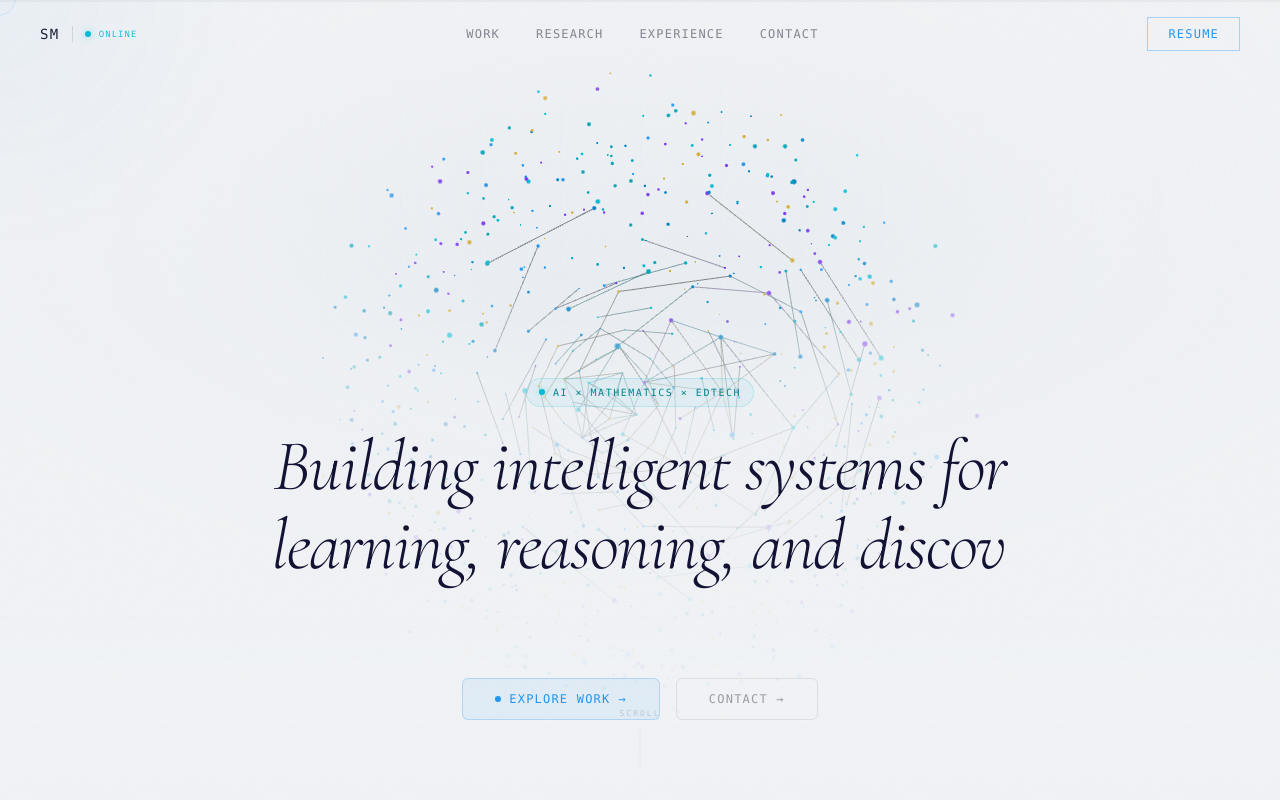
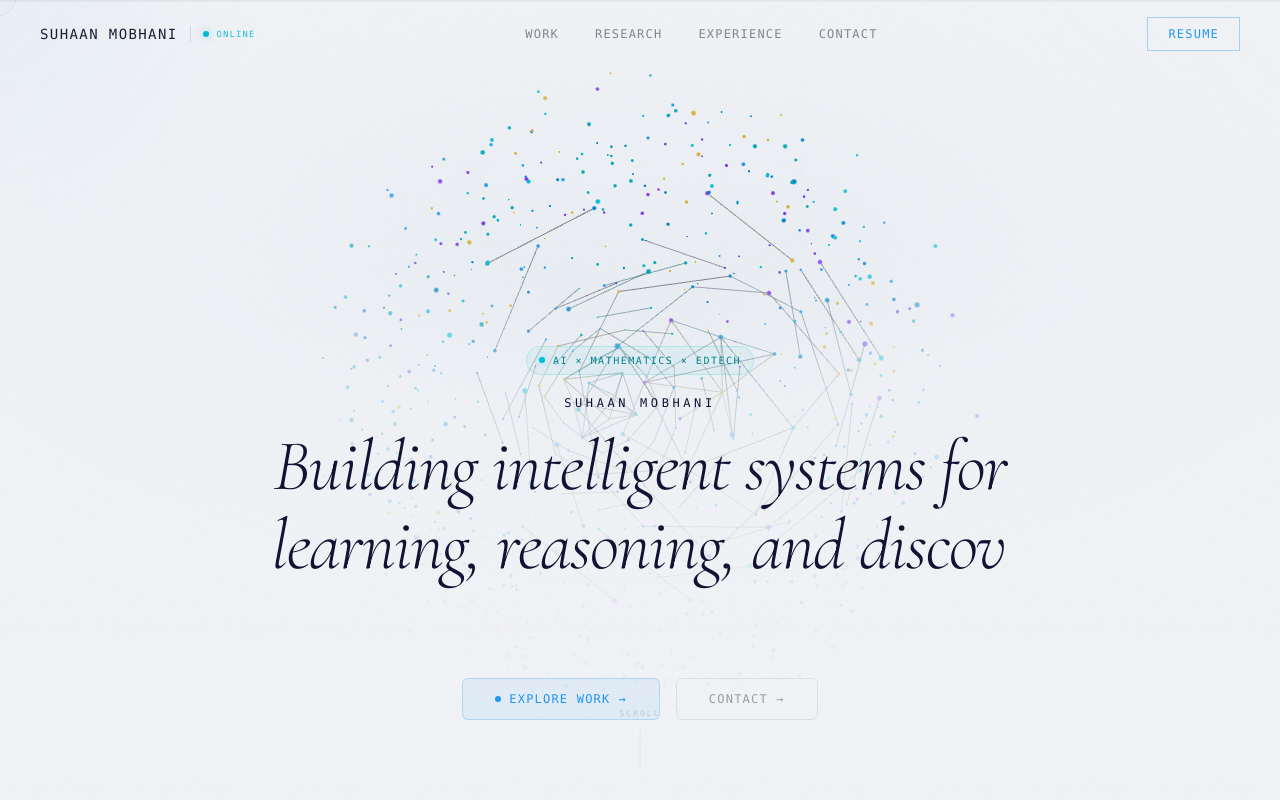
Before and after one commit to suhaanm/suhaan-personal-website, a React (Vite) app: page / in a window 1280 px wide. Shown: the top 800 px of the page. Built offline with nearby package versions, Linux system fonts and the light colour scheme; the HTML template or start-up script is replaced by a standard one.

Commit message:
Update site heading to full name and update contact email

```diff
--- a/src/components/Navigation.tsx
+++ b/src/components/Navigation.tsx
@@ -51,7 +51,7 @@ export default function Navigation() {
           onClick={(e) => { e.preventDefault(); const lenis = getLenis(); if (lenis) lenis.scrollTo(0); }}
         >
           <span className="font-mono text-sm tracking-widest uppercase" style={{ color: logoColor }}>
-            SM
+            Suhaan Mobhani
           </span>
           <span
             className="hidden md:inline-block w-px h-4"
--- a/src/sections/Contact.tsx
+++ b/src/sections/Contact.tsx
@@ -15,7 +15,7 @@ export default function Contact() {
   const sectionRef = useScrollAnimation<HTMLElement>({ type: 'fade-up', childSelector: '.reveal-item', stagger: 0.12, start: 'top 80%' });
   const [formData, setFormData] = useState({ name: '', email: '', message: '' });
 
-  const handleSubmit = (e: React.FormEvent) => { e.preventDefault(); alert('Please email directly at suhaan.mobhani25@imperial.ac.uk'); };
+  const handleSubmit = (e: React.FormEvent) => { e.preventDefault(); alert('Please email directly at suhaan@mobhani.com'); };
 
   const inputStyle: React.CSSProperties = {
     background: 'var(--input-bg)',
@@ -41,7 +41,7 @@ export default function Contact() {
           <div className="reveal-item space-y-6 md:space-y-8">
             <div>
               <span className="font-mono-accent block mb-2 md:mb-3" style={{ color: '#7A8B6F', fontSize: '9px' }}>EMAIL</span>
-              <a href="mailto:suhaan.mobhani25@imperial.ac.uk" className="font-mono text-sm md:text-lg transition-all duration-300 hover:text-[#00BCD4] block" style={{ color: '#2196F3' }}>suhaan.mobhani25@imperial.ac.uk</a>
+              <a href="mailto:suhaan@mobhani.com" className="font-mono text-sm md:text-lg transition-all duration-300 hover:text-[#00BCD4] block" style={{ color: '#2196F3' }}>suhaan@mobhani.com</a>
             </div>
             <div>
               <span className="font-mono-accent block mb-2 md:mb-3" style={{ color: '#7A8B6F', fontSize: '9px' }}>PROFILES</span>
--- a/src/sections/Hero.tsx
+++ b/src/sections/Hero.tsx
@@ -118,6 +118,11 @@ export default function Hero() {
             </span>
           </div>
 
+          {/* Name Heading */}
+          <h2 className="hero-fade font-mono text-xs tracking-[0.3em] uppercase mb-4 opacity-40" style={{ color: '#111133' }}>
+            Suhaan Mobhani
+          </h2>
+
           {/* Main headline */}
           <h1
             className="hero-fade font-display text-3xl sm:text-4xl md:text-5xl lg:text-6xl xl:text-7xl mb-4 md:mb-5 max-w-4xl mx-auto"
```
